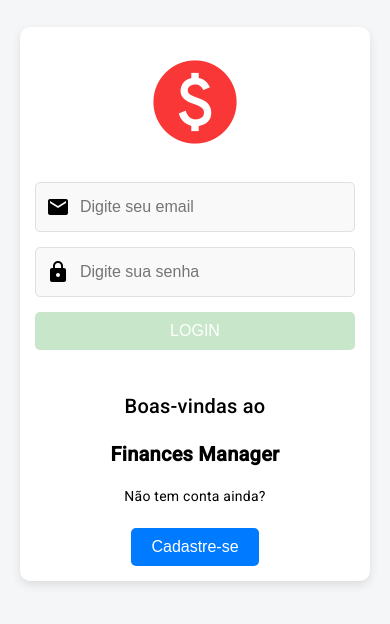
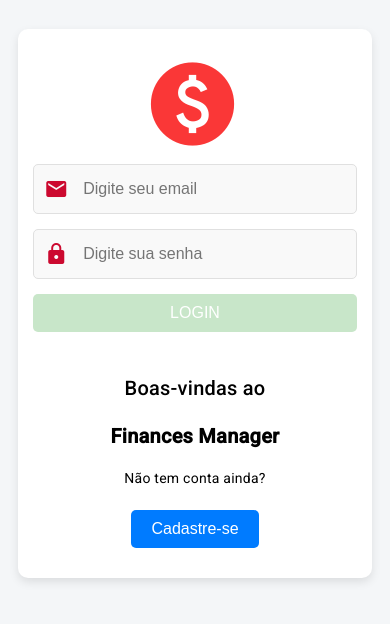
Before and after one commit to ArielMAJ/finances-frontend, an Angular app: page /login in a window 390 px wide. Shown: the part 118-742 px from the top of the page. Built offline with nearby package versions, Linux system fonts and the light colour scheme.

Commit message:
chore: some small ui and text adjustments

```diff
--- a/src/app/components/create-financial-transaction/create-financial-transaction.component.html
+++ b/src/app/components/create-financial-transaction/create-financial-transaction.component.html
@@ -7,7 +7,7 @@
       <div class="modal-form">
         <form [formGroup]="cadastroForm" (ngSubmit)="onSubmit()">
           <mat-form-field appearance="fill" class="form-field">
-            <mat-label>Valor da transação:</mat-label>
+            <mat-label>Valor da transação</mat-label>
             <input
               matInput
               type="text"
@@ -16,7 +16,7 @@
             />
           </mat-form-field>
           <mat-form-field appearance="fill" class="form-field">
-            <mat-label>Descrição da transação:</mat-label>
+            <mat-label>Descrição da transação</mat-label>
             <input matInput formControlName="description" />
           </mat-form-field>
           <div class="button-group">
--- a/src/app/components/update-financial-transaction/update-financial-transaction.component.html
+++ b/src/app/components/update-financial-transaction/update-financial-transaction.component.html
@@ -7,7 +7,7 @@
       <div class="modal-form">
         <form [formGroup]="cadastroForm" (ngSubmit)="onSubmit()">
           <mat-form-field appearance="fill" class="form-field">
-            <mat-label>Valor da transação:</mat-label>
+            <mat-label>Valor da transação</mat-label>
             <input
               matInput
               type="text"
@@ -16,7 +16,7 @@
             />
           </mat-form-field>
           <mat-form-field appearance="fill" class="form-field">
-            <mat-label>Descrição da transação:</mat-label>
+            <mat-label>Descrição da transação</mat-label>
             <input matInput formControlName="description" />
           </mat-form-field>
           <div class="button-group">
--- a/src/app/components/view-financial-transaction-details/view-financial-transaction-details.component.html
+++ b/src/app/components/view-financial-transaction-details/view-financial-transaction-details.component.html
@@ -7,7 +7,7 @@
       <div class="modal-form">
         <form>
           <mat-form-field appearance="fill" class="form-field">
-            <mat-label>Valor da transação:</mat-label>
+            <mat-label>Valor da transação</mat-label>
             <input
               matInput
               type="text"
@@ -29,7 +29,7 @@
           </mat-form-field>
 
           <mat-form-field appearance="fill" class="form-field">
-            <mat-label>Data de Criação</mat-label>
+            <mat-label>Data de criação</mat-label>
             <input matInput type="date" [value]="formattedCreatedAt" disabled />
           </mat-form-field>
 
--- a/src/app/pages/dashboard/dashboard.component.css
+++ b/src/app/pages/dashboard/dashboard.component.css
@@ -4,9 +4,9 @@
   align-items: center;
 }
 
-.margem {
-  margin: 5vh 5vw;
+.outer {
   padding-bottom: 5vw;
+  width: 100vw;
 }
 
 h1 {
@@ -15,29 +15,11 @@ h1 {
 }
 
 .dashboard-header {
-  display: flex;
-  justify-content: center;
-  align-items: center;
 
-  width: 100%;
-
-  box-sizing: border-box;
-  max-width: 1000px;
-  margin: auto;
   margin-top: 40px;
-  justify-content: left;
 }
 .search-bar {
-  display: flex;
-  justify-content: center;
-  align-items: center;
-
-  width: 100%;
-
-  box-sizing: border-box;
-  max-width: 1000px;
-  margin: auto;
-  margin-top: 40px;
+  margin-top: 20px;
 }
 
 thead {
@@ -81,19 +63,22 @@ tr:nth-child(odd) {
   border: none;
 }
 
-mat-card {
-  margin: auto;
-  max-width: min(1000px, 90vw);
+mat-card, .dashboard-header, .search-bar {
+  margin-right: auto;
+  margin-left: auto;
+  width: min(1000px, 90vw);
+  display: flex;
 }
 
 .table-actions-cell span {
-  overflow: hidden;
-  text-overflow: ellipsis;
-  white-space: nowrap;
-  width: 100%;
   display: flex;
   justify-content: center;
   margin: auto;
+
+}
+
+*::-webkit-scrollbar {
+  display: none;
 }
 
 .transaction-cell {
@@ -129,8 +114,6 @@ th,
 
 .create-item-icon,
 .create-item-button {
-  width: 70px;
-  height: 70px;
   display: flex;
   align-items: center;
   justify-content: center;
@@ -168,10 +151,14 @@ th,
 }
 
 @media (max-width: 432px) {
-  .margem {
-    margin: 0 5vw;
+  mat-card, table {
+    width: 90vw;
+    margin: auto;
     padding: 0;
-    padding-bottom: 5vw;
-    overflow: scroll;
+  }
+
+  mat-icon, .table-actions-cell {
+    margin: 0;
+    padding: 0;
   }
 }
--- a/src/app/pages/dashboard/dashboard.component.html
+++ b/src/app/pages/dashboard/dashboard.component.html
@@ -1,6 +1,6 @@
 <app-header></app-header>
 
-<div class="margem">
+<div class="outer">
   <div class="dashboard-header">
     <h1>Extrato</h1>
   </div>
--- a/src/app/pages/login/login.component.html
+++ b/src/app/pages/login/login.component.html
@@ -1,6 +1,6 @@
-<body>
-  <div class="background-div">
-    <div class="login-content">
+<div class="background-div">
+  <div class="login-content">
+    <div>
       <div class="logo">
         <a>
           <mat-icon class="dashboard-button">paid</mat-icon>
@@ -13,18 +13,6 @@
         (submit)="submitLogin()"
       >
         <div>
-          <div
-            class="error-message"
-            *ngIf="loginForm.get('email')?.errors?.['required'] && loginForm.get('email')?.touched"
-          >
-            Campo de Email Obrigatório!
-          </div>
-          <div
-            class="error-message"
-            *ngIf="loginForm.get('email')?.errors?.['email'] && loginForm.get('email')?.touched"
-          >
-            Formato do email não é válido!
-          </div>
           <div class="input-group">
             <mat-icon matPrefix>email</mat-icon>
             <input
@@ -37,12 +25,6 @@
         </div>
 
         <div>
-          <div
-            class="error-message"
-            *ngIf="loginForm.get('password')?.errors?.['required'] && loginForm.get('password')?.touched"
-          >
-            Campo de Senha Obrigatório!
-          </div>
           <div class="input-group">
             <mat-icon matPrefix>lock</mat-icon>
             <input
@@ -60,7 +42,9 @@
           </button>
         </div>
       </form>
+    </div>
 
+    <div>
       <div class="register-section">
         <h2>Boas-vindas ao</h2>
         <h2><strong>Finances Manager</strong></h2>
@@ -71,4 +55,4 @@
       </div>
     </div>
   </div>
-</body>
+</div>
--- a/src/app/pages/login/login.component.scss
+++ b/src/app/pages/login/login.component.scss
@@ -1,23 +1,13 @@
-body {
-  margin: 0;
-  font-family: 'Roboto', sans-serif;
-  background-color: #f4f6f8; /* Neutral background for a clean look */
+.background-div {
+  font-family: "Roboto", sans-serif;
+  background-color: #f4f6f8;
   display: flex;
-  align-items: center;
-  justify-content: center;
-  height: 100vh;
-}
-
-.background-div {
-  display: flex;
-  justify-content: center;
-  align-items: center;
-  width: 100%;
-  padding: 20px;
-  box-sizing: border-box;
+  min-height: 98vh;
+  padding: 1vh 0;
 }
 
 .login-content {
+  margin: auto;
   display: grid;
   grid-template-columns: 1fr;
   gap: 20px;
@@ -66,7 +56,7 @@ body {
 }
 
 .error-message {
-  color: #d32f2f; /* Red for error messages */
+  color: #d32f2f;
   font-size: 14px;
   margin: 5px 0;
 }
@@ -76,7 +66,7 @@ body {
   padding: 10px 20px;
   font-size: 16px;
   color: #fff;
-  background-color: #4caf50; /* Green */
+  background-color: #4caf50;
   border: none;
   border-radius: 5px;
   cursor: pointer;
@@ -84,12 +74,12 @@ body {
 }
 
 .input-submit:disabled {
-  background-color: #c8e6c9; /* Light green for disabled button */
+  background-color: #c8e6c9;
   cursor: not-allowed;
 }
 
 .input-submit:hover:not(:disabled) {
-  background-color: #388e3c; /* Darker green on hover */
+  background-color: #388e3c;
 }
 
 .register-section {
@@ -97,12 +87,18 @@ body {
   margin-top: 20px;
 }
 
+mat-icon {
+  padding-right: 5px;
+  color: #cc092f;
+}
+
 .register-button {
+  margin-bottom: 15px;
   margin-top: 10px;
   padding: 10px 20px;
   font-size: 16px;
   color: #fff;
-  background-color: #007bff; /* Blue */
+  background-color: #007bff;
   border: none;
   border-radius: 5px;
   cursor: pointer;
@@ -110,12 +106,12 @@ body {
 }
 
 .register-button:hover {
-  background-color: #0056b3; /* Darker blue on hover */
+  background-color: #0056b3;
 }
 
 @media (max-width: 480px) {
   .login-content {
-    max-width: 320px;
+    max-width: 83vw;
     padding: 15px;
   }
 
--- a/src/app/pages/register/register.component.scss
+++ b/src/app/pages/register/register.component.scss
@@ -7,7 +7,7 @@
 
 .container {
   width: 800px;
-  max-width: 90vw;
+  max-width: 98vw;
   padding: 20px;
   box-sizing: border-box;
   margin: auto;
--- a/src/app/pages/settings/settings.component.scss
+++ b/src/app/pages/settings/settings.component.scss
@@ -8,7 +8,7 @@
 
 .container {
   width: 800px;
-  max-width: 90vw;
+  max-width: 98vw;
   padding: 20px;
   box-sizing: border-box;
   margin: auto;
```
